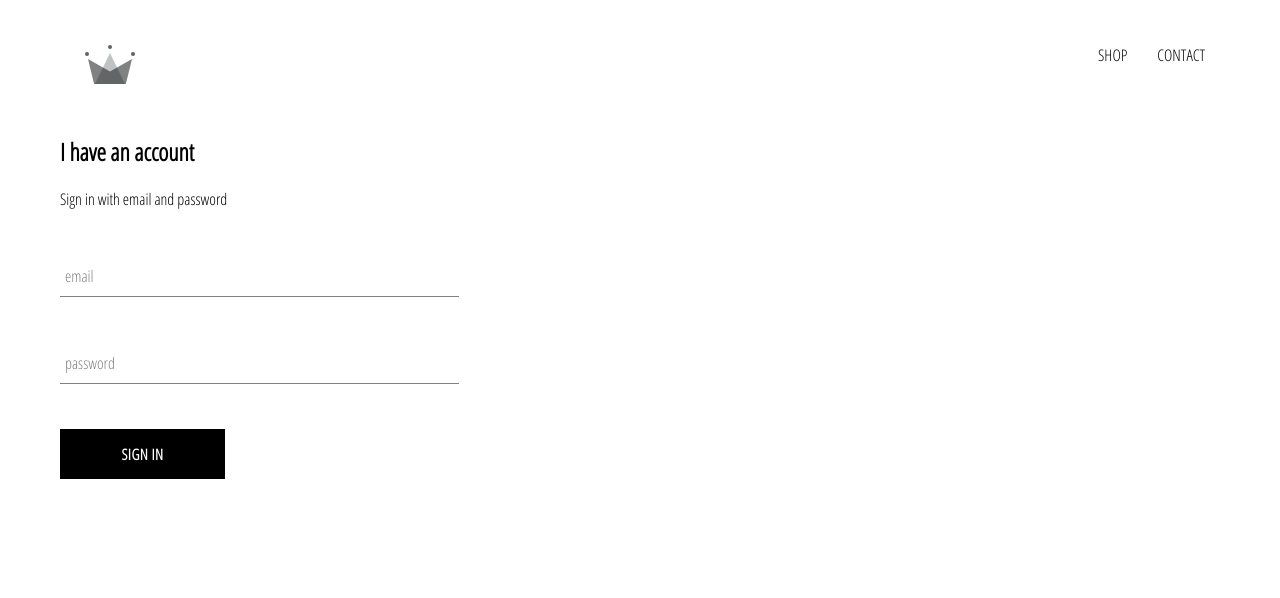
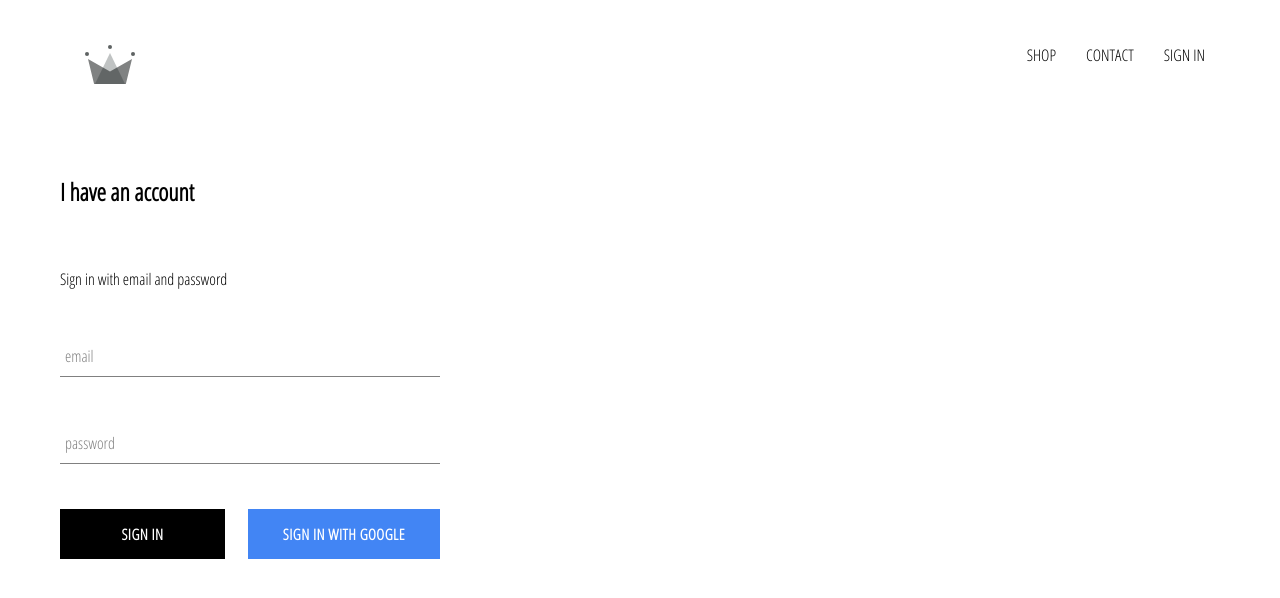
Before and after one commit to curiousGarlic/xwear, a React (Create React App) app: page /signin in a window 1280 px wide. Shown: the top 598 px of the page. Built offline with nearby package versions, Linux system fonts and the light colour scheme; no server answers.

Commit message:
integrated firebase into apllication; created sign-in page with sign-in component, and sign-in with google

```diff
--- a/package.json
+++ b/package.json
@@ -3,6 +3,7 @@
   "version": "0.1.0",
   "private": true,
   "dependencies": {
+    "firebase": "^7.5.0",
     "node-sass": "^4.13.0",
     "react": "^16.12.0",
     "react-dom": "^16.12.0",
--- a/src/App.css
+++ b/src/App.css
@@ -7,3 +7,7 @@
 	text-decoration: none;
 	color: black;
 }
+
+* {
+	box-sizing: border-box;
+}
--- a/src/App.js
+++ b/src/App.js
@@ -1,12 +1,11 @@
 import React from 'react';
+import './App.css';
 import { Switch, Route } from 'react-router-dom';
-
-import './App.css';
 import HomePage from './pages/homepage/homepage.component';
 import ShopPage from './pages/shop/shop.component';
 import SignInSignUpPage from './pages/sign-in-sign-up/sign-in-sign-up.component';
 import Header from './components/header/header.component';
-
+import { auth } from './firebase/firebase.utils';
 
 // const HatsPage = () => (
 // 	<div>
@@ -14,10 +13,33 @@
 // 	</div>
 // );
 
-function App() {
+class App extends React.Component {
+	constructor() {
+		super();
+
+		this.state = {
+			currentUser: null
+		}
+	}
+
+	unsubscribeFromAuth = null;
+
+	componentDidMount() {
+		this.unsubscribeFromAuth = auth.onAuthStateChanged(user => {
+			this.setState({ currentUser: user });
+
+			console.log(user);
+		})
+	}
+
+	componentWillUnmount() {
+		this.unsubscribeFromAuth();
+	}
+
+	render() {
 		return (
 			<div>
-    	<Header />
+				<Header currentUser={this.state.currentUser}/>
 			    <Switch>
 			    <Route exact={true} path='/' component={HomePage} />
 			    <Route exact={true} path='/shop' component={ShopPage} />
@@ -26,5 +48,6 @@
 			</div>
 		);
 	}
+}
 
 export default App;
--- a/src/components/custom-button/custom-button.component.jsx
+++ b/src/components/custom-button/custom-button.component.jsx
@@ -1,8 +1,9 @@
 import React from 'react';
 import './custom-button.styles.scss';
 
-const CustomButton = ({ children, ...otherProps }) => (
-	<button className='custom-button' {...otherProps}>
+const CustomButton = ({ children, isGoogleSignIn, ...otherProps }) => (
+	<button
+	className={`${isGoogleSignIn ? 'google-sign-in' : ''} custom-button`} {...otherProps}>
 		{children}
 	</button>
 );
--- a/src/components/custom-button/custom-button.styles.scss
+++ b/src/components/custom-button/custom-button.styles.scss
@@ -19,4 +19,14 @@
     color: black;
     border: 1px solid black;
   }
+
+  &.google-sign-in {
+    background-color: #4285f4;
+    color: white;
+
+    &:hover {
+      background-color: #357ae8;
+      border: none;
+    }
+  }
 }
--- a/src/components/header/header.component.jsx
+++ b/src/components/header/header.component.jsx
@@ -2,8 +2,9 @@
 import { Link } from 'react-router-dom';
 import { ReactComponent as Logo} from '../../assets/crown.svg';
 import './header.styles.scss';
+import { auth } from '../../firebase/firebase.utils';
 
-const Header = () => (
+const Header = ({ currentUser }) => (
 	<div className='header'>
 		<Link className='logo-container' to='/'>
 			<Logo className='logo'/>
@@ -15,6 +16,12 @@
 			<Link className='option' to='/contact'>
 				CONTACT
 			</Link>
+			{
+				currentUser ?
+				<div className='option' onClick={() => auth.signOut()}>SIGN OUT</div>
+				:
+				<Link className='option' to='/signin'>SIGN IN</Link>
+			}
 		</div>
 	</div>
 )
--- a/src/components/header/header.styles.scss
+++ b/src/components/header/header.styles.scss
@@ -20,6 +20,7 @@
 
     .option {
       padding: 10px 15px;
+      cursor: pointer;
     }
   }
 }
--- a/src/components/sign-in/sign-in.component.jsx
+++ b/src/components/sign-in/sign-in.component.jsx
@@ -2,7 +2,7 @@
 import './sign-in.styles.scss';
 import FormInput from '../form-input/form-input.component';
 import CustomButton from '../custom-button/custom-button.component';
-
+import { signInWithGoogle } from '../../firebase/firebase.utils';
 class SignIn extends React.Component{
 	constructor(props) {
 		super(props);
@@ -27,7 +27,7 @@
 	render() {
 		return(
 			<div className='sign-in'>
-				<h2>I have an account</h2>
+				<h2 className='title'>I have an account</h2>
 				<span>Sign in with email and password</span>
 
 				<form onSubmit={this.handleSubmit}>
@@ -47,7 +47,12 @@
 						label='password'
 						required
 					/>
-					<CustomButton type='submit'>Sign in</CustomButton>
+					<div className='buttons'>
+						<CustomButton type='submit'>Sign in</CustomButton>
+						<CustomButton onClick={signInWithGoogle} isGoogleSignIn>
+						{' '} Sign in with Google {' '}
+						</CustomButton>
+					</div>
 				</form>
 			</div>
 		)
--- a/src/components/sign-in/sign-in.styles.scss
+++ b/src/components/sign-in/sign-in.styles.scss
@@ -1,12 +1,14 @@
 .sign-in {
-  width: 30vw;
+  width: 380px;
   display: flex;
   flex-direction: column;
 
   .title {
-    margin: 1000px 0;
+    margin: 60px 0;
   }
 
-
-
+  .buttons {
+    display: flex;
+    justify-content: space-between;
+  }
 }
--- /dev/null
+++ b/src/firebase/firebase.utils.js
@@ -0,0 +1,25 @@
+import firebase from 'firebase/app';
+import 'firebase/firestore';
+import 'firebase/auth';
+
+const config = {
+	apiKey: "AIzaSyC1lgXXTQt23w084P-X1VcjaJINk_SkChc",
+	authDomain: "ecommerce-379b3.firebaseapp.com",
+	databaseURL: "https://ecommerce-379b3.firebaseio.com",
+	projectId: "ecommerce-379b3",
+	storageBucket: "ecommerce-379b3.appspot.com",
+	messagingSenderId: "278588882210",
+	appId: "1:278588882210:web:78b1e66577e0585b27397b",
+	measurementId: "G-9B3FSY1LZW"
+};
+
+firebase.initializeApp(config);
+
+export const auth = firebase.auth();
+export const firestore = firebase.firestore();
+
+const provider = new firebase.auth.GoogleAuthProvider();
+provider.setCustomParameters({ prompt: 'select_account'});
+export const signInWithGoogle = () => auth.signInWithPopup(provider);
+
+export default firebase;
```
Also changed, not shown: 1 other file (tests, documents, lock files or other folders). Lines whose indentation alone changed are shown as unchanged.
